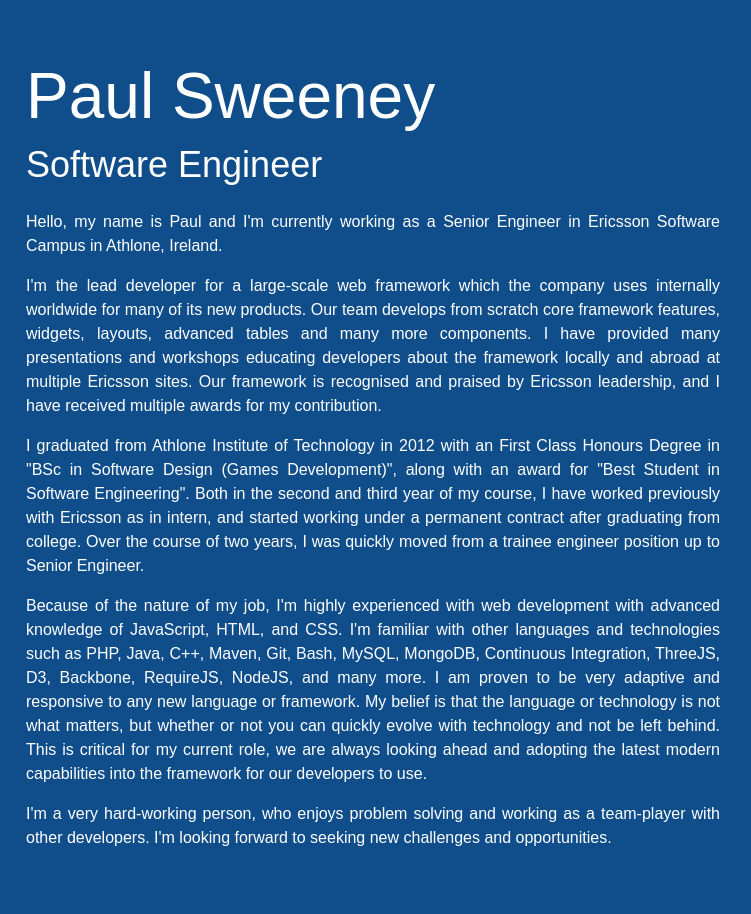
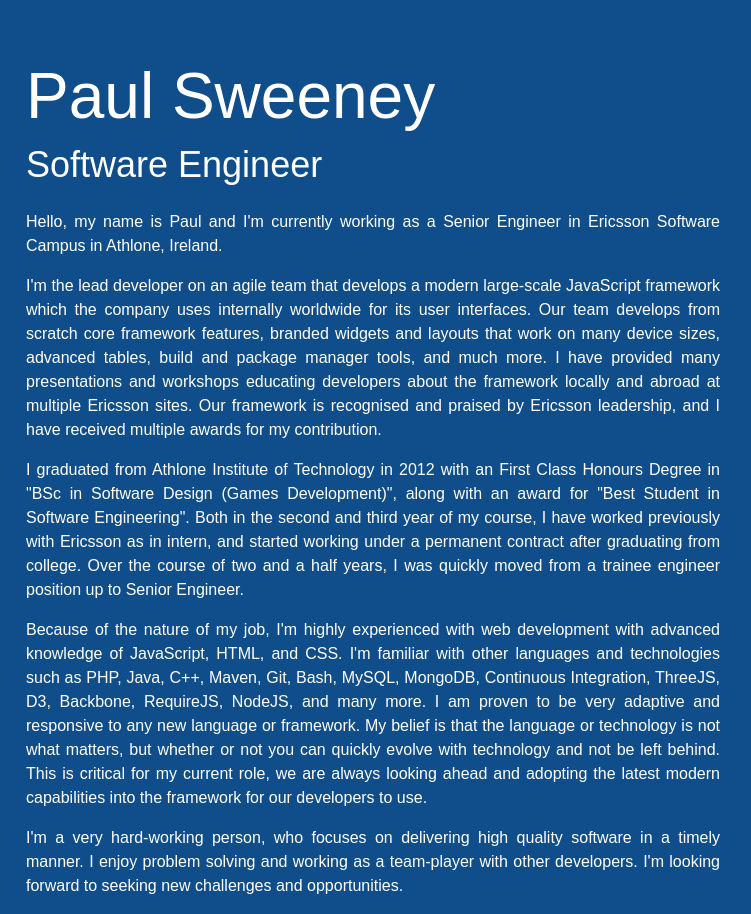
Before and after one commit to PepsRyuu/pepsryuu.github.io, a plain HTML site: page index.html in a window 1280 px wide. Shown: the full height of the page, 432-1183 px from the left. Before the commit the page ends 866 px from the top, so only its background shows below. Drawn offline with Linux system fonts and the light colour scheme.

Commit message:
Refactored intro

```diff
--- a/index.html
+++ b/index.html
@@ -30,10 +30,10 @@
         </div>
         <div id="bio">
             <p>Hello, my name is Paul and I'm currently working as a Senior Engineer in Ericsson Software Campus in Athlone, Ireland.</p>
-            <p>I'm the lead developer for a large-scale web framework which the company uses internally worldwide for many of its new products. Our team develops from scratch core framework features, widgets, layouts, advanced tables and many more components. I have provided many presentations and workshops educating developers about the framework locally and abroad at multiple Ericsson sites. Our framework is recognised and praised by Ericsson leadership, and I have received multiple awards for my contribution.</p>
-            <p>I graduated from Athlone Institute of Technology in 2012 with an First Class Honours Degree in "BSc in Software Design (Games Development)", along with an award for "Best Student in Software Engineering". Both in the second and third year of my course, I have worked previously with Ericsson as in intern, and started working under a permanent contract after graduating from college. Over the course of two years, I was quickly moved from a trainee engineer position up to Senior Engineer.</p>
+            <p>I'm the lead developer on an agile team that develops a modern large-scale JavaScript framework which the company uses internally worldwide for its user interfaces. Our team develops from scratch core framework features, branded widgets and layouts that work on many device sizes, advanced tables, build and package manager tools, and much more. I have provided many presentations and workshops educating developers about the framework locally and abroad at multiple Ericsson sites. Our framework is recognised and praised by Ericsson leadership, and I have received multiple awards for my contribution.</p>
+            <p>I graduated from Athlone Institute of Technology in 2012 with an First Class Honours Degree in "BSc in Software Design (Games Development)", along with an award for "Best Student in Software Engineering". Both in the second and third year of my course, I have worked previously with Ericsson as in intern, and started working under a permanent contract after graduating from college. Over the course of two and a half years, I was quickly moved from a trainee engineer position up to Senior Engineer.</p>
             <p>Because of the nature of my job, I'm highly experienced with web development with advanced knowledge of JavaScript, HTML, and CSS. I'm familiar with other languages and technologies such as PHP, Java, C++, Maven, Git, Bash, MySQL, MongoDB, Continuous Integration, ThreeJS, D3, Backbone, RequireJS, NodeJS, and many more. I am proven to be very adaptive and responsive to any new language or framework. My belief is that the language or technology is not what matters, but whether or not you can quickly evolve with technology and not be left behind. This is critical for my current role, we are always looking ahead and adopting the latest modern capabilities into the framework for our developers to use.</p>
-            <p>I'm a very hard-working person, who enjoys problem solving and working as a team-player with other developers. I'm looking forward to seeking new challenges and opportunities. </p>
+            <p>I'm a very hard-working person, who focuses on delivering high quality software in a timely manner. I enjoy problem solving and working as a team-player with other developers. I'm looking forward to seeking new challenges and opportunities.</p>
         </div>
     </div>
     <script>
```
